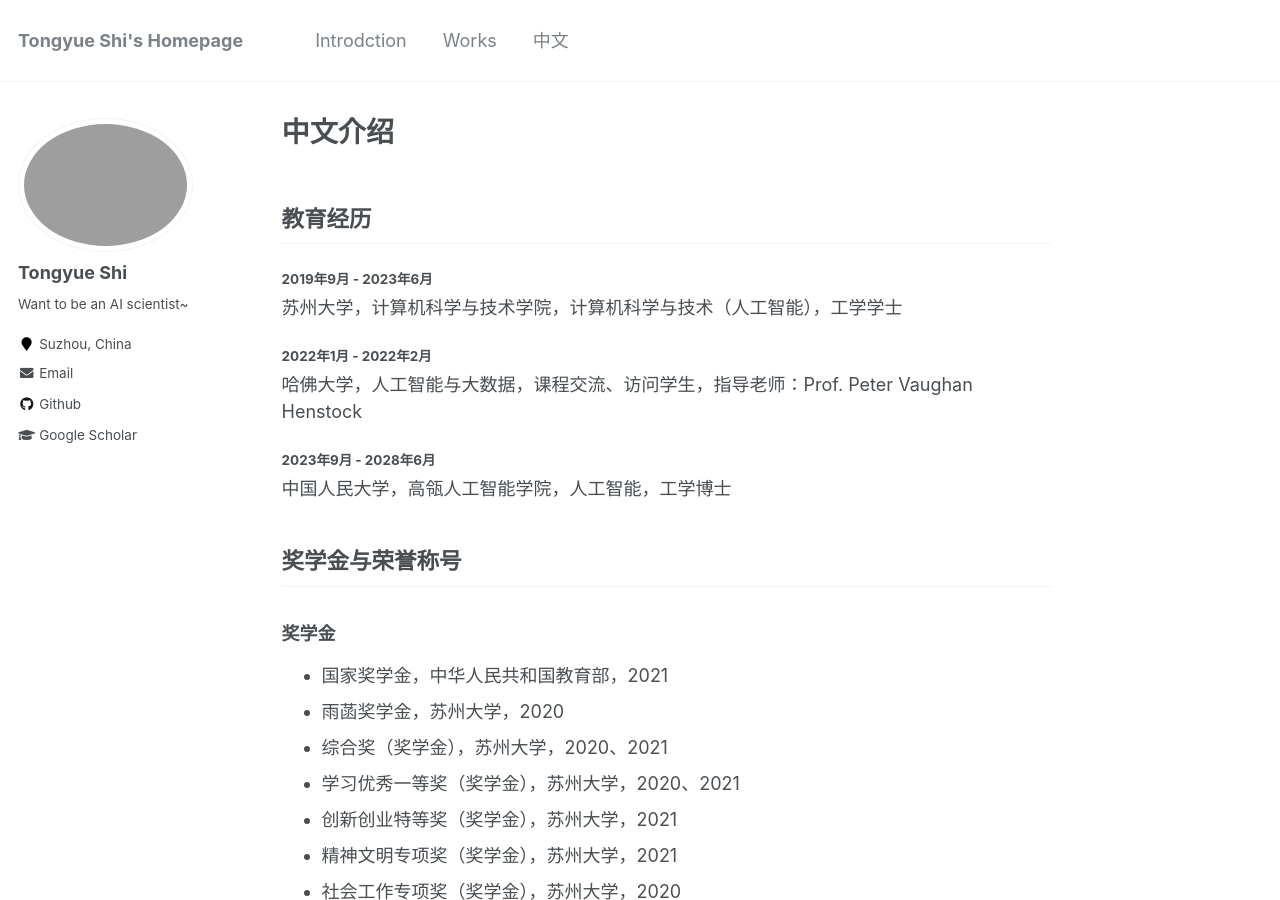
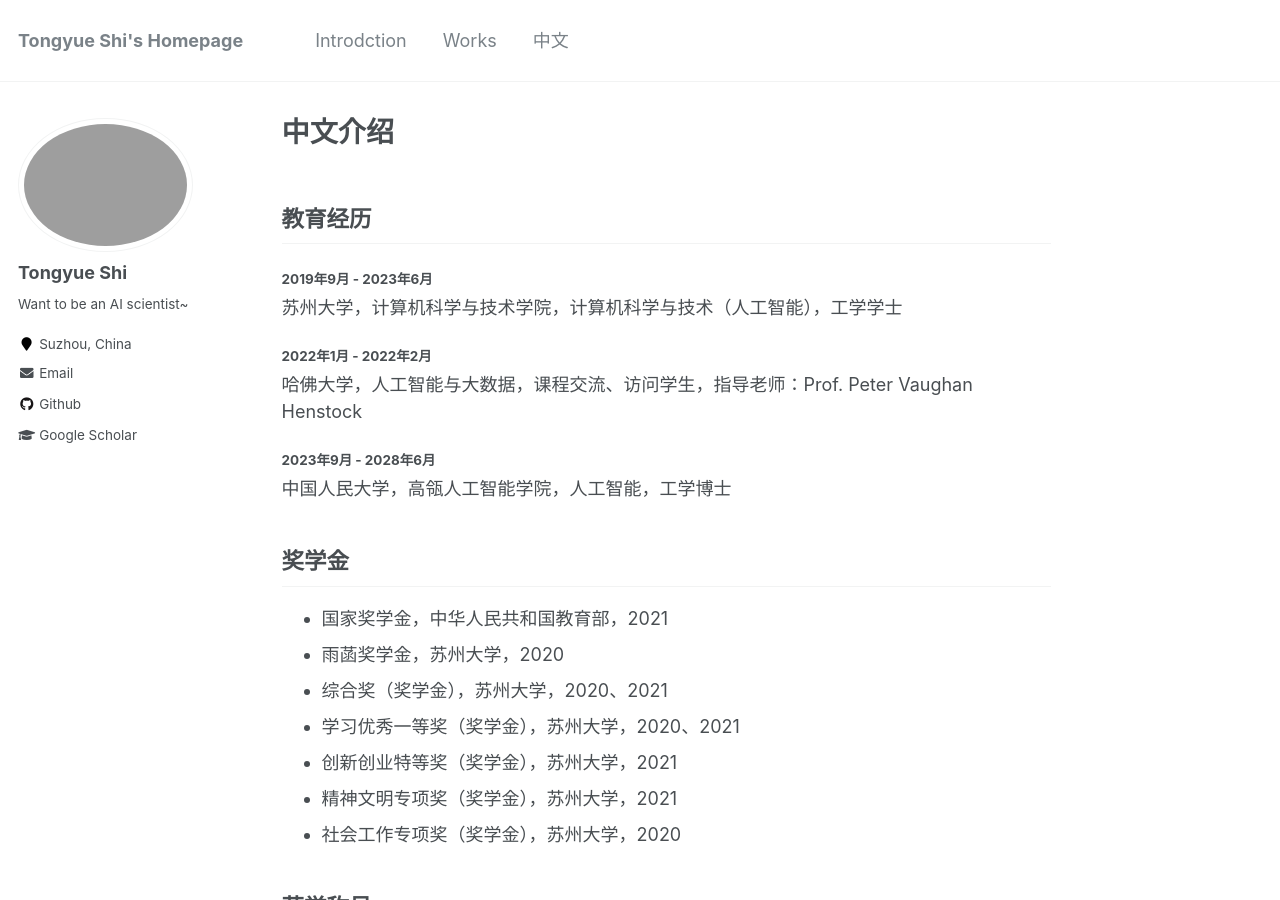
Before and after one commit to perfectboy666/perfectboy666.github.io, a Jekyll site: the page built from _pages/markdown.md, in a window 1280 px wide and 900 px high. Built offline with Jekyll 4.4.1, drawn with Linux system fonts in a browser that asks for light colours.

Commit message:
Update markdown.md

```diff
--- a/_pages/markdown.md
+++ b/_pages/markdown.md
@@ -20,9 +20,7 @@ redirect_from:
 中国人民大学，高瓴人工智能学院，人工智能，工学博士
 
 
-## 奖学金与荣誉称号
-
-### 奖学金
+## 奖学金
 * 国家奖学金，中华人民共和国教育部，2021
 * 雨菡奖学金，苏州大学，2020
 * 综合奖（奖学金），苏州大学，2020、2021
@@ -30,7 +28,8 @@ redirect_from:
 * 创新创业特等奖（奖学金），苏州大学，2021
 * 精神文明专项奖（奖学金），苏州大学，2021
 * 社会工作专项奖（奖学金），苏州大学，2020
-### 荣誉称号
+
+## 荣誉称号
 * 江苏省三好学生，江苏省教育厅、团省委，2022
 * 江苏省大学生暑期社会实践先进个人（全校仅8人），江苏省委宣传部、省教育厅、省精神文明办、团省委、省学联，2020
 * 十佳青年志愿者（全校仅10人），苏州大学，2021
```
